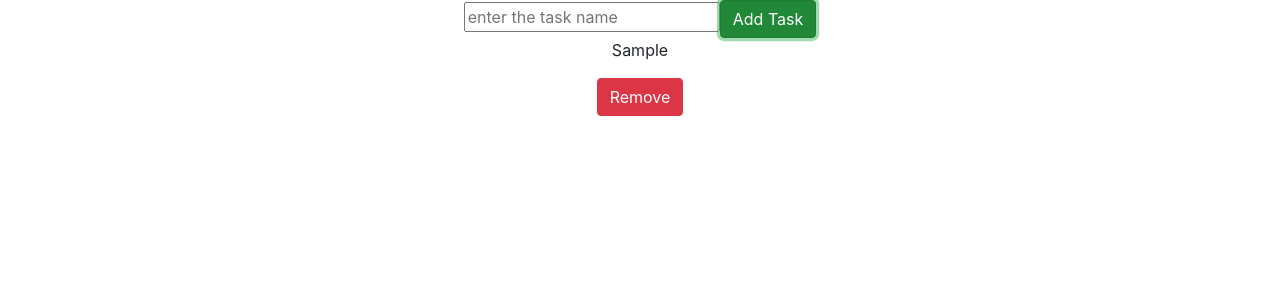
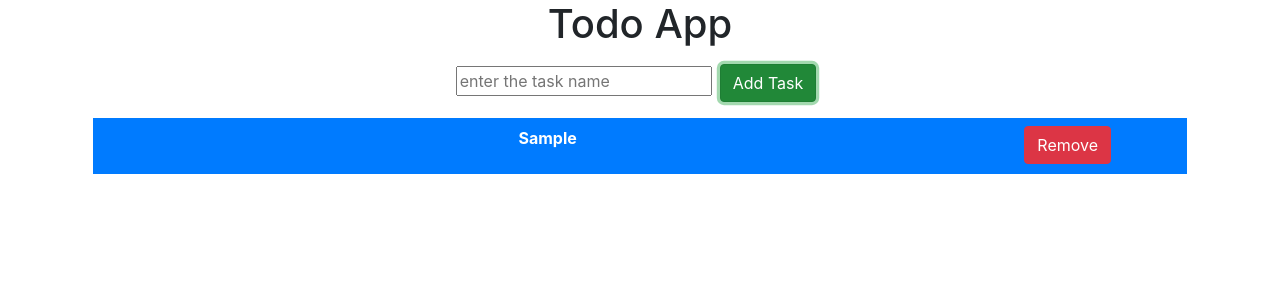
Before and after one commit to AjaySharma91020/Todo-App, a React (Create React App) app: page / in a window 1280 px wide. Both pictures are taken after typing "Sample" into the empty fields and a click on the button "Add Task". Shown: the top 300 px of the page. Built offline with nearby package versions, Linux system fonts and the light colour scheme.

Commit message:
Added Styling

```diff
--- a/src/App.css
+++ /dev/null
@@ -1,38 +0,0 @@
-.App {
-  text-align: center;
-}
-
-.App-logo {
-  height: 40vmin;
-  pointer-events: none;
-}
-
-@media (prefers-reduced-motion: no-preference) {
-  .App-logo {
-    animation: App-logo-spin infinite 20s linear;
-  }
-}
-
-.App-header {
-  background-color: #282c34;
-  min-height: 100vh;
-  display: flex;
-  flex-direction: column;
-  align-items: center;
-  justify-content: center;
-  font-size: calc(10px + 2vmin);
-  color: white;
-}
-
-.App-link {
-  color: #61dafb;
-}
-
-@keyframes App-logo-spin {
-  from {
-    transform: rotate(0deg);
-  }
-  to {
-    transform: rotate(360deg);
-  }
-}
--- a/src/App.js
+++ b/src/App.js
@@ -1,6 +1,5 @@
 import React, { Component } from "react";
 import AddTaskContainer from "./Components/AddTaskContainer";
-import "./App.css";
 import TodoList from "./Components/TodoList";
 import { saveStateToLocalStorage, getStateFromLocalStorage } from "./Helper";
 
@@ -71,7 +70,8 @@ class App extends Component {
   render() {
     console.log("Rendering");
     return (
-      <div className="App">
+      <div className="container">
+        <h1 className="text-center"> Todo App</h1>
         <AddTaskContainer addTask={this.addTask.bind(this)} />
         <TodoList
           tasks={this.state.tasks}
--- a/src/Components/AddTaskContainer.js
+++ b/src/Components/AddTaskContainer.js
@@ -17,9 +17,9 @@ class AddTaskContainer extends Component{
    }
    render(){
       return (
-        <div className="container">
+        <div className="text-center m-1">
           <input type = "Text" placeholder = "enter the task name" value = {this.state.newTask} onChange = {this.handleChange.bind(this)}/>
-          <button className="btn btn-success" onClick = {this.handleAddButtonClick.bind(this)}>Add Task</button>
+          <button className="btn btn-success m-2" onClick = {this.handleAddButtonClick.bind(this)}>Add Task</button>
           </div>
       );
    }
--- a/src/Components/Task.css
+++ b/src/Components/Task.css
@@ -1,6 +1,9 @@
 .taskCompleted {
   text-decoration: line-through;
+  text-decoration-color: black;
 }
 .cursorPointer:hover{
   cursor: pointer;
+  transform: scale(1.1);
+  transition: 0.5s;
 }
--- a/src/Components/Task.js
+++ b/src/Components/Task.js
@@ -3,8 +3,9 @@ import "./Task.css";
 
 let Task = (props) => {
   return (
-    <div className="Container">
-      <div className="cursorPointer">
+    <div className="cursorPointer bg-primary m-2">
+      <div className="row p-2">
+        <div className="col-10 text-center font-weight-bold text-white ">
           <p
             className={props.isCompleted ? "taskCompleted" : ""}
             onClick={props.toggleTaskComplete}
@@ -12,9 +13,12 @@ let Task = (props) => {
             {props.name}
           </p>
         </div>
+        <div className="col-2">
           <button className="btn btn-danger" onClick={props.removeTask}>
             Remove
           </button>
+        </div>
+      </div>
     </div>
   );
 };
```
Lines whose indentation alone changed are shown as unchanged.
